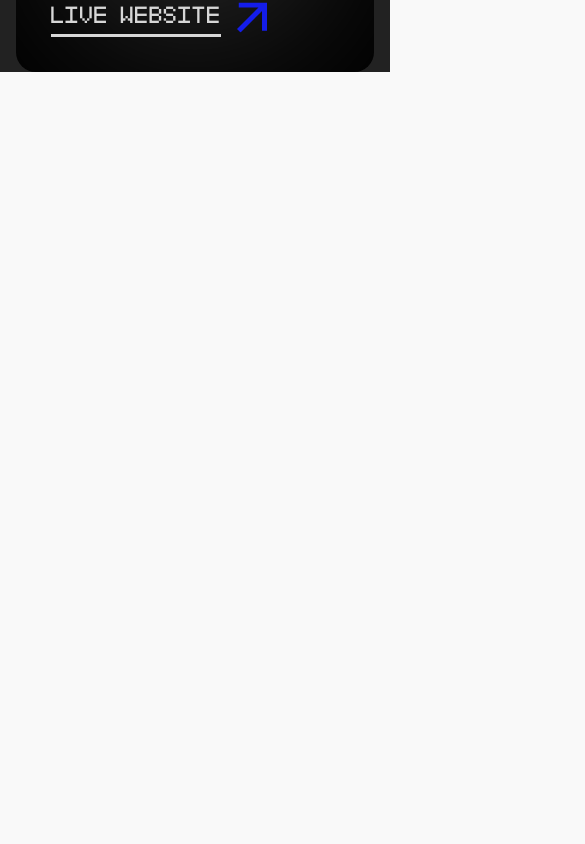
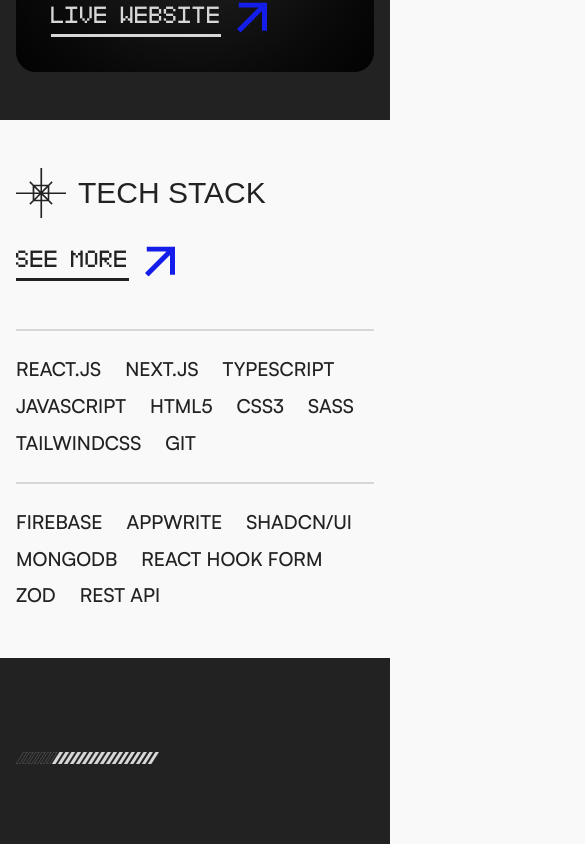
Before and after one commit to JakubKrawiec2001/portfolio, a React (Vite) app: page / in a window 390 px wide. Shown: the part 6000-6844 px from the top of the page, 585 px wide, since content can reach past the window. Before the commit the page ends 6072 px from the top, so only its background shows below. Built offline with nearby package versions, Linux system fonts and the light colour scheme; a web font is replaced by a local one.

Commit message:
Change styles in TechStack component

```diff
--- a/src/App.jsx
+++ b/src/App.jsx
@@ -33,15 +33,15 @@
 				<About />
 			</div>
 			<Projects />
-			{/* <div className="relative">
-				<div className="sticky min-h-[70vh] top-0 z-10 flex  flex-col justify-center gap-12 py-12 px-4 2lg:px-12 overflow-x-hidden">
+			<div className="relative">
+				<div className="xs:sticky 2lg:min-h-[60vh] top-0 z-10 flex flex-col justify-center gap-12 py-12 px-4 2lg:px-12 overflow-x-hidden">
 					<TechStack />
 				</div>
 				<div className="relative bg-custom-black min-h-[90vh] flex flex-col justify-center gap-24 z-20 py-12 px-4 2lg:px-12">
 					<Contact />
 				</div>
 			</div>
-			<Footer /> */}
+			<Footer />
 		</main>
 	);
 }
--- a/src/components/Projects.jsx
+++ b/src/components/Projects.jsx
@@ -163,7 +163,7 @@
 					);
 				})}
 			</div>
-			<div className="bg-custom-black px-4 2lg:px-12 flex 2lg:hidden flex-col gap-6">
+			<div className="bg-custom-black pb-12 2lg:pb-0 px-4 2lg:px-12 flex 2lg:hidden flex-col gap-6">
 				<div className="main-projects mb-6">
 					<h2 className="text-custom-white uppercase text-4xl xs:text-5xl xl:text-6xl 2xl:text-7xl">
 						Main Projects
--- a/src/components/TechStack.jsx
+++ b/src/components/TechStack.jsx
@@ -57,12 +57,16 @@
 	});
 	return (
 		<>
-			<div ref={techRef} className="flex justify-between items-center">
+			<div
+				ref={techRef}
+				className="flex flex-col md:flex-row justify-between md:items-center gap-6">
 				<div
 					id="techHeading"
-					className="flex items-center justify-center gap-6">
-					<img src={compass} alt="" className="size-[80px]" />
-					<h2 className="text-custom-black uppercase text-7xl">tech stack</h2>
+					className="flex items-center md:justify-center gap-3 md:gap-6">
+					<img src={compass} alt="" className="size-[50px] md:size-[80px]" />
+					<h2 className="text-custom-black uppercase text-3xl xs:text-4xl xl:text-6xl 2xl:text-7xl">
+						tech stack
+					</h2>
 				</div>
 				<CustomLink
 					label="see more"
@@ -71,26 +75,30 @@
 					lineClass="bg-custom-black"
 				/>
 			</div>
-			<div className="flex flex-col gap-10">
+			<div className="flex flex-col gap-6 md:gap-8 2lg:gap-10">
 				<div className="h-[2px] w-full bg-custom-white" />
-				<div id="techSectionOne" className="flex justify-between">
+				<div
+					id="techSectionOne"
+					className="flex flex-wrap gap-6 gap-y-2 md:gap-y-4 xl:justify-between">
 					{techStack.slice(0, 9).map((tech, i) => {
 						return (
 							<p
 								key={i}
-								className="font-satoshi-medium uppercase text-[2rem] text-custom-black">
+								className="font-satoshi-medium uppercase text-[1.2rem] md:text-[1.8rem] 2xl:text-[2rem] text-custom-black">
 								{tech}
 							</p>
 						);
 					})}
 				</div>
 				<div className="h-[2px] w-full bg-custom-white" />
-				<div id="techSectionTwo" className="flex justify-between">
+				<div
+					id="techSectionTwo"
+					className="flex flex-wrap gap-6 gap-y-2 md:gap-y-4 xl:justify-between">
 					{techStack.slice(10, 17).map((tech, i) => {
 						return (
 							<p
 								key={i}
-								className="font-satoshi-medium uppercase text-[2rem] text-custom-black">
+								className="font-satoshi-medium uppercase text-[1.2rem] md:text-[1.8rem] 2xl:text-[2rem] text-custom-black">
 								{tech}
 							</p>
 						);
```
